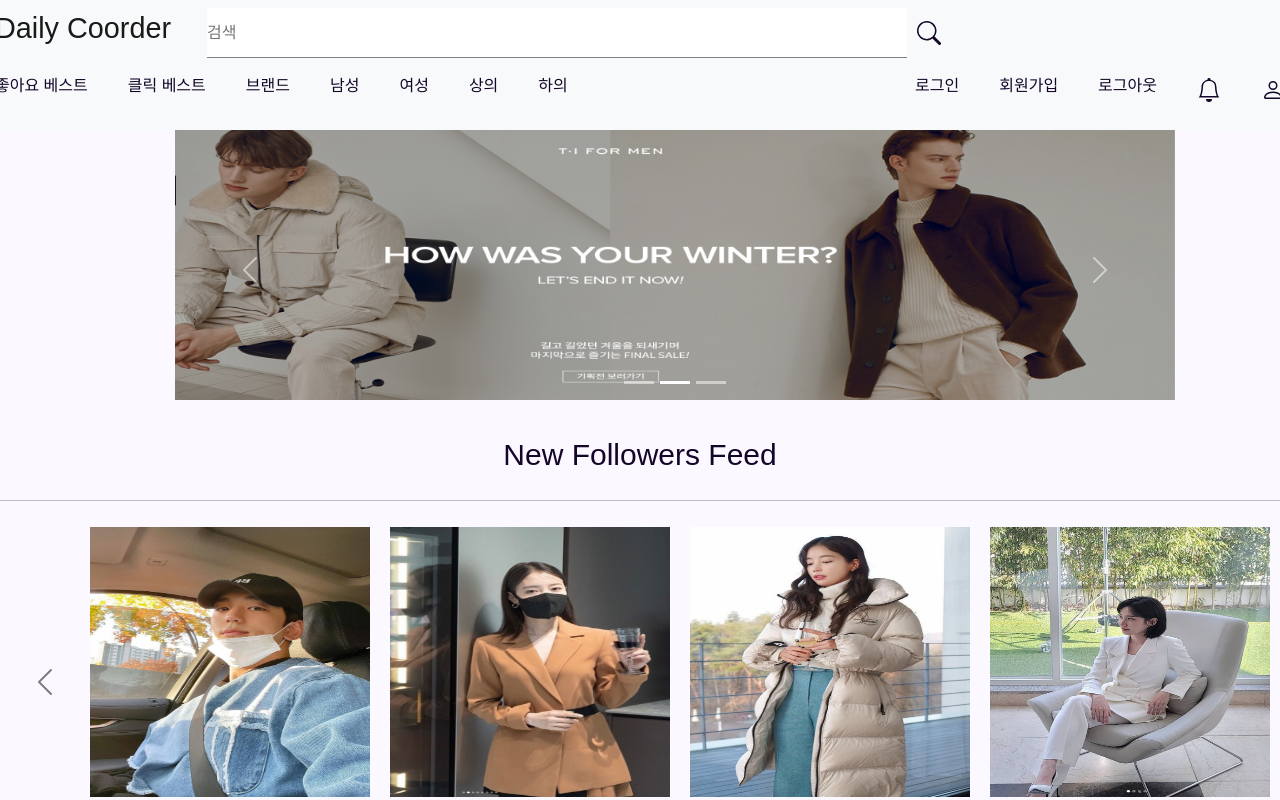
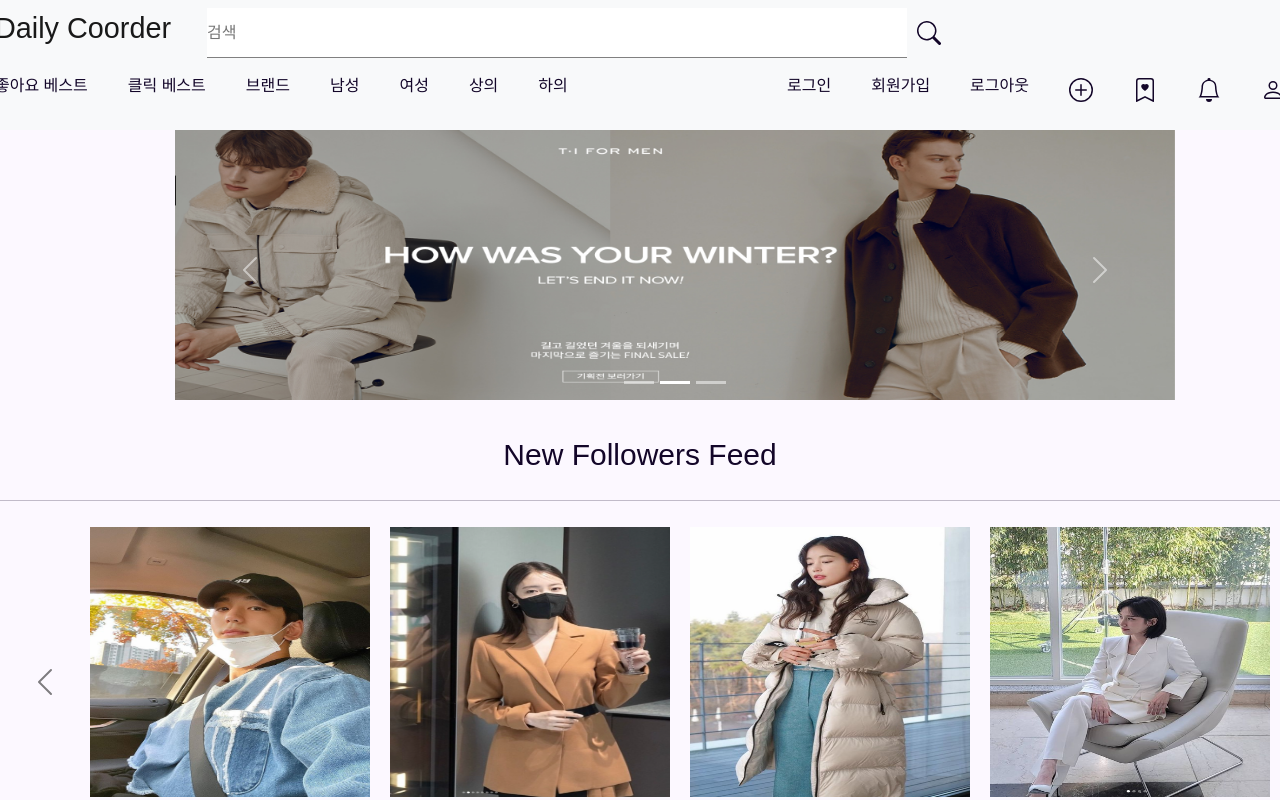
Before and after one commit to silbioa480/Daily-Coorder, a React (Create React App) app: page / in a window 1280 px wide. Shown: the top 800 px of the page. Built offline with nearby package versions, Linux system fonts and the light colour scheme.

Commit message:
종호: add upload, feed button

```diff
--- a/src/components/LoggedInNav.tsx
+++ b/src/components/LoggedInNav.tsx
@@ -1,10 +1,23 @@
-import { BsBell, BsPerson } from "react-icons/bs";
+import {
+  BsBell,
+  BsBookmarkHeart,
+  BsPerson,
+  BsPlusCircle,
+} from "react-icons/bs";
 import { NavButton } from "../css/NavStyle";
 
 function LoggedInNav() {
   return (
     <>
       <NavButton to="/">로그아웃</NavButton>
+
+      <NavButton to="/upload">
+        <BsPlusCircle style={{ width: "24px", height: "24px" }} />
+      </NavButton>
+
+      <NavButton to="/feed">
+        <BsBookmarkHeart style={{ width: "24px", height: "24px" }} />
+      </NavButton>
 
       <NavButton to="/">
         <BsBell style={{ width: "24px", height: "24px" }} />
```
